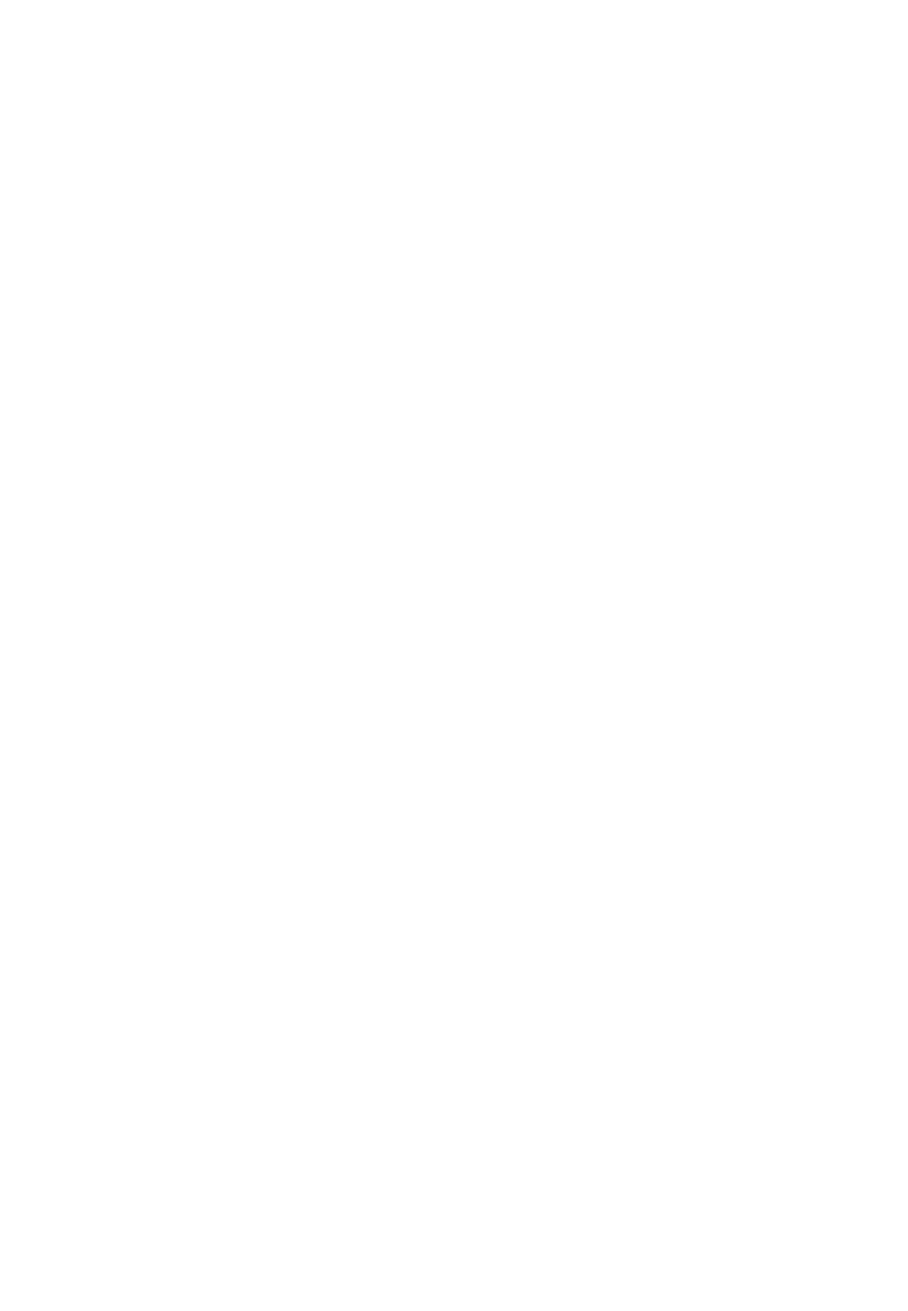
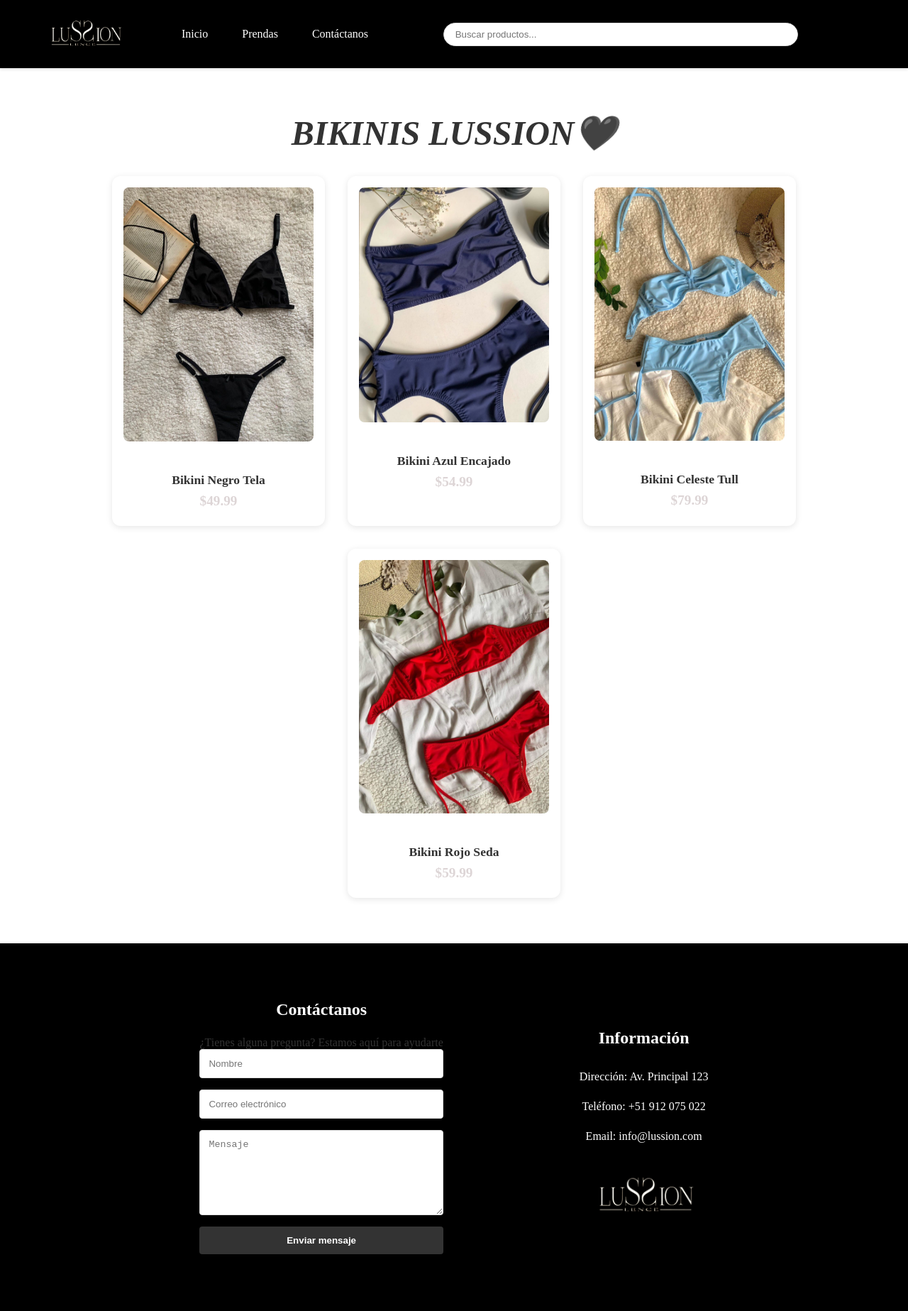
Before and after one commit to LuckTateYB/PROYECTO-LUSSION, a plain HTML site: page category.html in a window 1280 px wide. Shown: the whole page at 71% size. Before the commit the page ends 800 px from the top, so only its background shows below. Drawn offline with Linux system fonts and the light colour scheme.

Commit message:
create category and add images, update product. js

```diff
--- /dev/null
+++ b/category.css
@@ -0,0 +1,344 @@
+* {
+  margin: 0;
+  padding: 0;
+  box-sizing: border-box;
+}
+
+body {
+  font-family: "Time New Roman";
+  background-color: white;
+  color: #333;
+}
+
+/* Navbar Styles */
+.navbar {
+  background-color: black;
+  box-shadow: 0 2px 4px rgba(0, 0, 0, 0.1);
+  position: sticky;
+  top: 0;
+  z-index: 1000;
+}
+
+.nav-container {
+  max-width: 1200px;
+  margin: 0 auto;
+  padding: 1rem;
+  display: flex;
+  align-items: center;
+  justify-content: space-between;
+}
+
+.logo {
+  flex-shrink: 0;
+}
+
+.logo-image {
+  height: 60px;
+  width: auto;
+}
+h2 {
+  text-align: center;
+  font-family: "Times New Roman", Times, serif;
+  font-style: italic;
+  font-size: 3rem;
+  margin: 2rem;
+}
+
+/* Products Section */
+.bikini {
+  margin: 4rem 0;
+  grid-template-columns: repeat(auto-fit, minmax(400px, 1fr));
+}
+
+.bikini-grid {
+  display: flex;
+  flex-wrap: wrap;
+  justify-content: center;
+  gap: 2rem;
+  margin-top: 1rem;
+  padding: 0 1rem;
+}
+
+.bikini-card {
+  flex: 0 0 300px;
+  background: white;
+  border-radius: 12px;
+  overflow: hidden;
+  box-shadow: 0 2px 10px rgba(0, 0, 0, 0.1);
+  transition: all 0.3s ease;
+  position: relative;
+}
+
+.bikini-card::before {
+  content: "";
+  position: absolute;
+  inset: 0;
+  border-radius: 12px;
+  padding: 2px;
+  background: linear-gradient(45deg, #ddd5d6, #ffffff);
+  mask: linear-gradient(#ffffff 0 0) content-box, linear-gradient(#ffffff 0 0);
+  -webkit-mask-composite: xor;
+  mask-composite: exclude;
+  opacity: 0;
+  transition: opacity 0.3s ease;
+}
+
+.bikini-card:hover {
+  transform: translateY(-5px);
+  box-shadow: 0 5px 20px rgba(0, 0, 0, 0.15);
+}
+
+.bikini-card:hover::before {
+  opacity: 1;
+}
+
+.bikini-card a {
+  text-decoration: none;
+  color: inherit;
+}
+
+.bikini-card a:hover {
+  text-decoration: none;
+}
+
+.bikini-image {
+  position: relative;
+  padding: 1rem;
+}
+
+.bikini-image img {
+  width: 100%;
+  height: 100%;
+  object-fit: cover;
+  border-radius: 8px;
+}
+
+.bikini-details {
+  padding: 1.5rem;
+  text-align: center;
+}
+
+.bikini-name {
+  font-size: 1.1rem;
+  font-weight: 600;
+  margin-bottom: 0.5rem;
+  color: #333;
+}
+
+.bikini-price {
+  color: #ddd5d6;
+  font-weight: 700;
+  font-size: 1.2rem;
+}
+
+/* Navigation Links */
+.nav-links {
+  display: flex;
+  gap: 2rem;
+  margin: 0 2rem;
+}
+
+.nav-link {
+  color: white;
+  text-decoration: none;
+  font-weight: 500;
+  padding: 0.5rem;
+  transition: color 0.3s ease;
+}
+
+.nav-link:hover {
+  color: #e0dcdd;
+}
+
+/* Search Bar */
+.search-bar {
+  position: relative;
+  flex: 1;
+  max-width: 500px;
+  margin: 0 2rem;
+  display: block;
+}
+
+.search-bar input {
+  width: 100%;
+  padding: 0.5rem 2rem 0.5rem 1rem;
+  border: 1px solid #ddd;
+  border-radius: 25px;
+  outline: none;
+}
+
+.search-bar i {
+  position: relative;
+  right: 1rem;
+  top: 50%;
+  transform: translateY(-50%);
+  color: #666;
+}
+
+/* Footer Styles */
+.footer {
+  background-color: black;
+  padding: 4rem 0;
+  margin-top: 4rem;
+}
+
+.footer-content {
+  max-width: 1200px;
+  margin: auto;
+  padding: 1rem;
+  display: flex;
+  grid-template-columns: repeat(2, 1fr);
+  justify-content: center;
+  align-items: center;
+  gap: 12rem;
+}
+
+.footer-section h3 {
+  text-align: center;
+  color: white;
+  font-size: 1.5rem;
+  margin-bottom: 1.5rem;
+}
+
+.contact-form {
+  display: flex;
+  flex-direction: column;
+  gap: 1rem;
+}
+
+.contact-form input,
+.contact-form textarea {
+  padding: 0.75rem;
+  border: 1px solid #ddd;
+  border-radius: 4px;
+  outline: none;
+}
+
+.contact-form textarea {
+  height: 120px;
+  resize: vertical;
+}
+
+.submit-btn {
+  background-color: #333;
+  color: white;
+  padding: 0.75rem;
+  border: none;
+  border-radius: 4px;
+  cursor: pointer;
+  font-weight: bold;
+  transition: background-color 0.3s ease;
+}
+
+.submit-btn:hover {
+  background-color: #e63d5c;
+}
+
+.footer-section ul {
+  list-style: none;
+  margin-bottom: 2rem;
+}
+
+.footer-section ul li {
+  display: flex;
+  flex-direction: column;
+  align-items: center;
+  color: white;
+  text-align: center;
+  gap: 0.5rem;
+  margin-bottom: 1rem;
+}
+
+.social-links {
+  display: flex;
+  gap: 1rem;
+}
+
+.social-links a {
+  color: white;
+  font-size: 1.5rem;
+  transition: color 0.3s ease;
+}
+
+.social-links a:hover {
+  color: #ddd5d6;
+}
+.logo2 {
+  flex-shrink: 0;
+  text-align: center;
+}
+
+.logo2-image {
+  height: 5rem;
+  width: auto;
+}
+
+/* Responsive Design */
+@media (max-width: 768px) {
+  .nav-container {
+    flex-wrap: wrap;
+  }
+
+  .nav-links {
+    order: 3;
+    width: 100%;
+    justify-content: center;
+    margin: 1rem 0;
+  }
+
+  .search-bar {
+    order: 2;
+    margin: 1rem 0;
+    max-width: 100%;
+  }
+
+  .menu-toggle {
+    display: block;
+  }
+  .bikini-card {
+    flex: 0 0 calc(50% - 1rem);
+  }
+}
+
+@media (max-width: 768px) {
+  .bikini-grid {
+    gap: 1.5rem;
+  }
+
+  .bikini-card {
+    flex: 0 0 calc(50% - 1rem);
+  }
+}
+
+@media (max-width: 480px) {
+  .bikini-card {
+    flex: 0 0 100%;
+  }
+
+  .nav-icons {
+    gap: 0.5rem;
+  }
+}
+
+@media (max-width: 768px) {
+  .footer-content {
+    flex-direction: column;
+    align-items: center;
+  }
+
+  .footer-section {
+    margin-bottom: 2rem;
+    text-align: center;
+  }
+
+  .contact-form input,
+  .contact-form textarea,
+  .submit-btn {
+    width: 100%;
+    margin: auto;
+  }
+
+  .logo2-image {
+    margin: 1rem auto;
+  }
+}
--- a/category.html
+++ b/category.html
@@ -4,6 +4,69 @@
     <meta charset="UTF-8" />
     <meta name="viewport" content="width=device-width, initial-scale=1.0" />
     <title>CATEGORIAS</title>
+    <link rel="stylesheet" href="category.css" />
   </head>
-  <body></body>
+  <body>
+    <nav class="navbar">
+      <div class="nav-container">
+        <div class="logo">
+          <img src="fotos/logo.png" alt="LUSSION" class="logo-image" />
+        </div>
+        <div class="nav-links">
+          <a href="index.html" class="nav-link">Inicio</a>
+          <a href="prendas" class="nav-link">Prendas</a>
+          <a href="#contacto" class="nav-link">Contáctanos</a>
+        </div>
+        <div class="search-bar">
+          <input type="text" placeholder="Buscar productos..." />
+          <i class="bx bx-search"></i>
+        </div>
+        <div class="nav-icons">
+          <i class="bx bx-heart"></i>
+          <i class="bx bx-cart"></i>
+        </div>
+        <div class="menu-toggle">
+          <i class="bx bx-menu"></i>
+        </div>
+      </div>
+    </nav>
+    <main>
+      <section class="bikini">
+        <h2>BIKINIS LUSSION🖤</h2>
+        <div class="bikini-grid" id="bikiniGrid"></div>
+      </section>
+    </main>
+
+    <footer id="contacto" class="footer">
+      <div class="footer-content">
+        <div class="footer-section">
+          <h3>Contáctanos</h3>
+          <p>¿Tienes alguna pregunta? Estamos aquí para ayudarte</p>
+          <form class="contact-form">
+            <input type="text" placeholder="Nombre" required />
+            <input type="email" placeholder="Correo electrónico" required />
+            <textarea placeholder="Mensaje" required></textarea>
+            <button type="submit" class="submit-btn">Enviar mensaje</button>
+          </form>
+        </div>
+        <div class="footer-section">
+          <h3>Información</h3>
+          <ul>
+            <li><i class="bx bx-map"></i> Dirección: Av. Principal 123</li>
+            <li><i class="bx bx-phone"></i> Teléfono: +51 912 075 022</li>
+            <li><i class="bx bx-envelope"></i> Email: info@lussion.com</li>
+          </ul>
+          <div class="social-links">
+            <a href="#"><i class="bx bxl-facebook"></i></a>
+            <a href="#"><i class="bx bxl-instagram"></i></a>
+            <a href="#"><i class="bx bxl-whatsapp"></i></a>
+          </div>
+          <div class="logo2">
+            <img src="fotos/logo.png" alt="LUSSION" class="logo2-image" />
+          </div>
+        </div>
+      </div>
+    </footer>
+    <script src="category.js"></script>
+  </body>
 </html>
--- /dev/null
+++ b/category.js
@@ -0,0 +1,56 @@
+// Datos de productos
+const bikinis = [
+  {
+    id: 7,
+    name: "Bikini Negro Tela",
+    price: 49.99,
+    image: "fotos/lenceria negro completo.jpg",
+  },
+  {
+    id: 8,
+    name: "Bikini Azul Encajado",
+    price: 54.99,
+    image: "fotos/bikini azul.jpg",
+  },
+  {
+    id: 9,
+    name: "Bikini Celeste Tull",
+    price: 79.99,
+    image: "fotos/kini celeste.jpg",
+  },
+  {
+    id: 10,
+    name: "Bikini Rojo Seda",
+    price: 59.99,
+    image: "fotos/bikini rojo.jpg",
+  },
+];
+
+// Cargar productos en la página
+function loadProducts() {
+  const bikiniGrid = document.getElementById("bikiniGrid");
+  if (!bikiniGrid) return; // Evitar error si no existe el elemento
+
+  bikiniGrid.innerHTML = ""; // Limpiar el grid antes de cargar
+
+  bikinis.forEach((bikini) => {
+    const bikiniCard = document.createElement("div");
+    bikiniCard.className = "bikini-card";
+    bikiniCard.innerHTML = `
+              <a href="product.html?id=${bikini.id}">
+                  <div class="bikini-image">
+                      <img src="${bikini.image}" alt="${bikini.name}">
+                  </div>
+                  <div class="bikini-details">
+                      <h3 class="bikini-name">${bikini.name}</h3>
+                      <p class="bikini-price">$${bikini.price}</p>
+                  </div>
+              </a>
+          `;
+    bikiniGrid.appendChild(bikiniCard);
+  });
+}
+
+document.addEventListener("DOMContentLoaded", () => {
+  loadProducts();
+});
```
Also changed, not shown: product.html (+0 -1 lines), product.js (+36 -0 lines), fotos/bikini azul.jpg (added), fotos/bikini rojo.jpg (added), fotos/kini celeste.jpg (added), fotos/lenceria negro completo.jpg (added).
